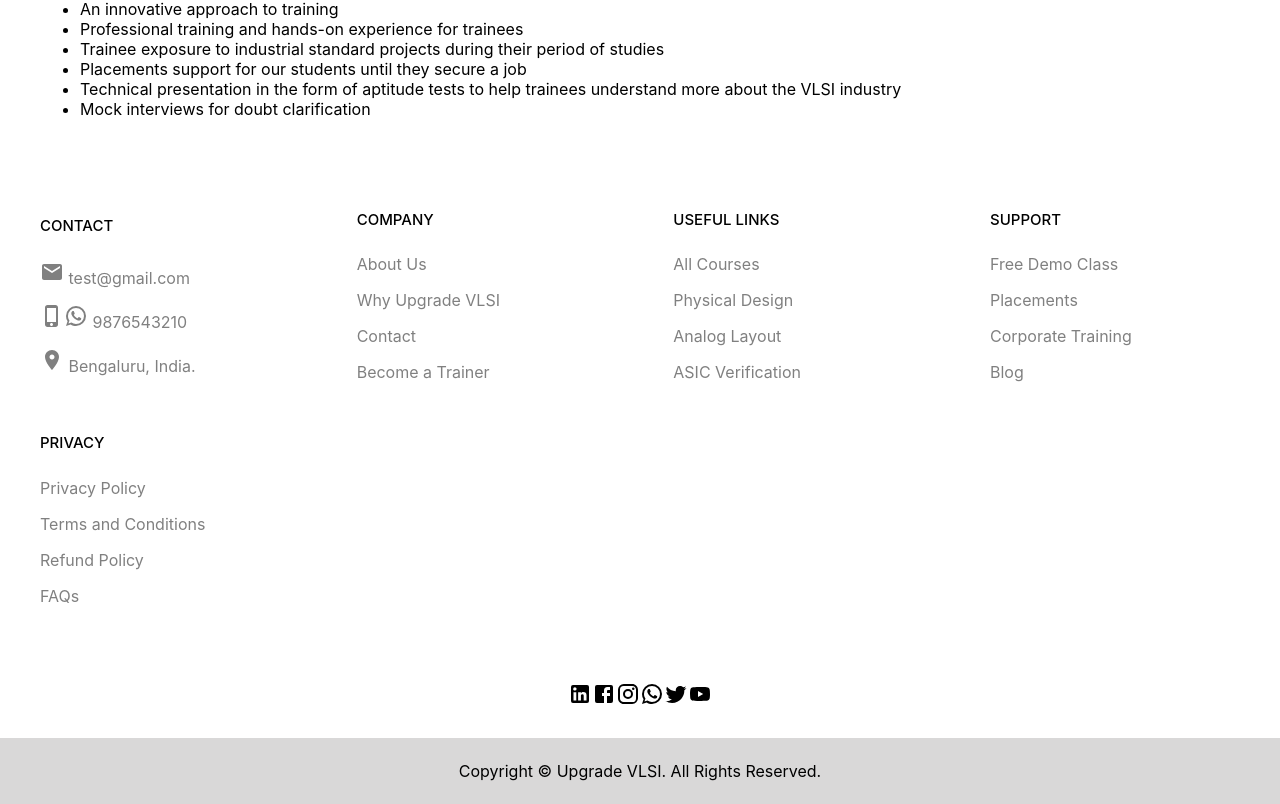
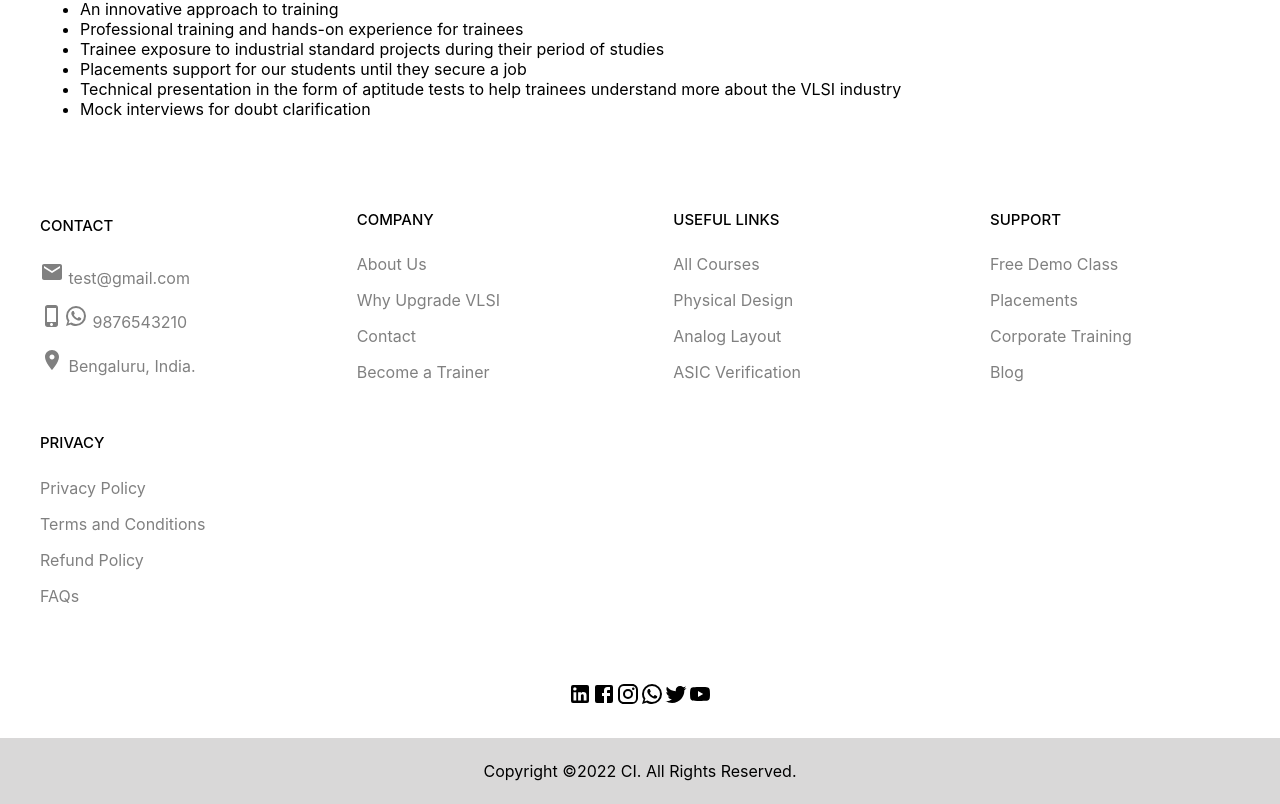
Before and after one commit to Purushothaman9148/vlsiapp, a React (Create React App) app: page / in a window 1280 px wide. Shown: the part 4960-5764 px from the top of the page. Built offline with nearby package versions, Linux system fonts and the light colour scheme.

Commit message:
Added date

```diff
--- a/src/section/Footer.js
+++ b/src/section/Footer.js
@@ -52,6 +52,8 @@ const footerdata = [
 ];
 
 const Footer = () => {
+    const newDate = new Date();
+    const fullyear = newDate.getFullYear();
     return (
         <div>
             <div className='footer-main-container'>
@@ -79,7 +81,7 @@ const Footer = () => {
                 <YouTubeIcon />
             </div>
             <div className='footer-rights-content'>
-                <p>Copyright ©  Upgrade VLSI. All Rights Reserved.</p>
+                <p>Copyright ©{fullyear} CI. All Rights Reserved.</p>
             </div>
         </div>
     );
```
